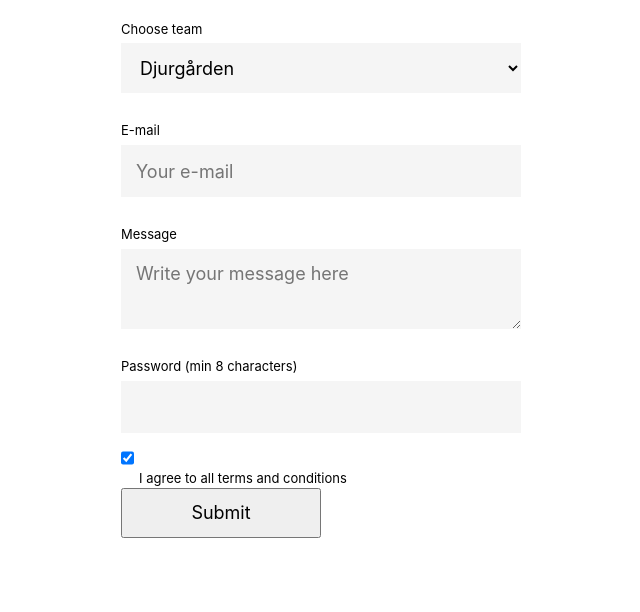
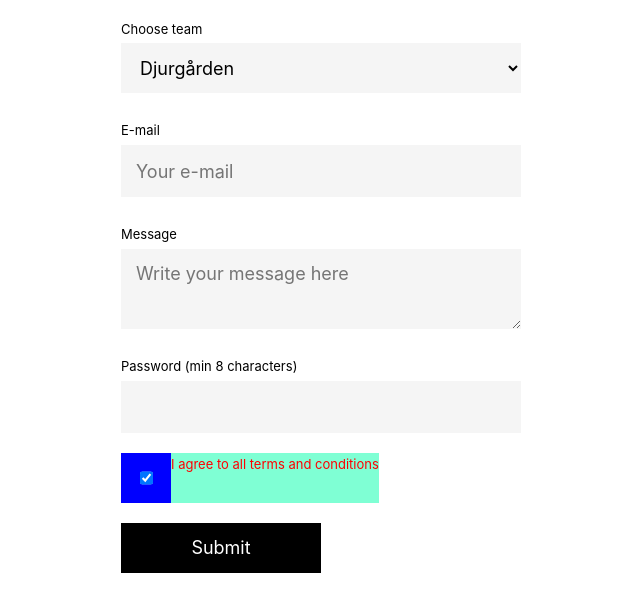
Before and after one commit to henriknestor/form, a plain HTML site: page form.html in a window 1280 px wide. Shown: the part 114-726 px from the top of the page, without its empty margins (319-959 px from the left). Drawn offline with Linux system fonts and the light colour scheme.

Commit message:
struggling with checkbox

```diff
--- a/form.html
+++ b/form.html
@@ -30,10 +30,14 @@
             <label for="password">Password (min 8 characters)</label>
             <input type="password" id="password" required minlength="8">
         </div>
-        <!-- <div class="label-and-input"> -->
-            <input type="checkbox" checked id="agree">
-            <label for="agree">I agree to all terms and conditions</label>
-        <!-- </div> -->
+        <div class="checkbox-and-conditions">
+            <div class="checkbox-box">
+                <input type="checkbox" checked id="agree">
+            </div>
+            <div class="checkbox-text">
+                <label for="agree" class="checkbox-typo">I agree to all terms and conditions</label>
+            </div>
+        </div>
         <button type="submit">Submit</button>
     </form>
 </body>
--- a/styles/form.css
+++ b/styles/form.css
@@ -41,7 +41,42 @@ textarea {
     padding: 15px;
 }
 
+.checkbox-and-conditions {
+    display: flex;
+    flex-direction: row;
+    flex-wrap: nowrap;
+    margin-top: 20px;
+    margin-bottom: 20px;
+}
+
+.checkbox-box {
+    background-color: blue;
+    height: 50px;
+    width: 50px;
+    display: flex;
+    align-items: center;
+    justify-content: center;
+}
+
+.checkbox-text {
+    background-color: aquamarine;
+    height: 50px;
+}
+
+.checkbox-typo {
+    margin: 50;
+    color: red;
+}
+
 button {
     height: 50px;
     width: 200px;
+    border: none;
+    background-color: black;
+    color: white;
 }
+
+button:hover {
+    background-color: rgb(41, 41, 41);
+    cursor: pointer;
+}
```
